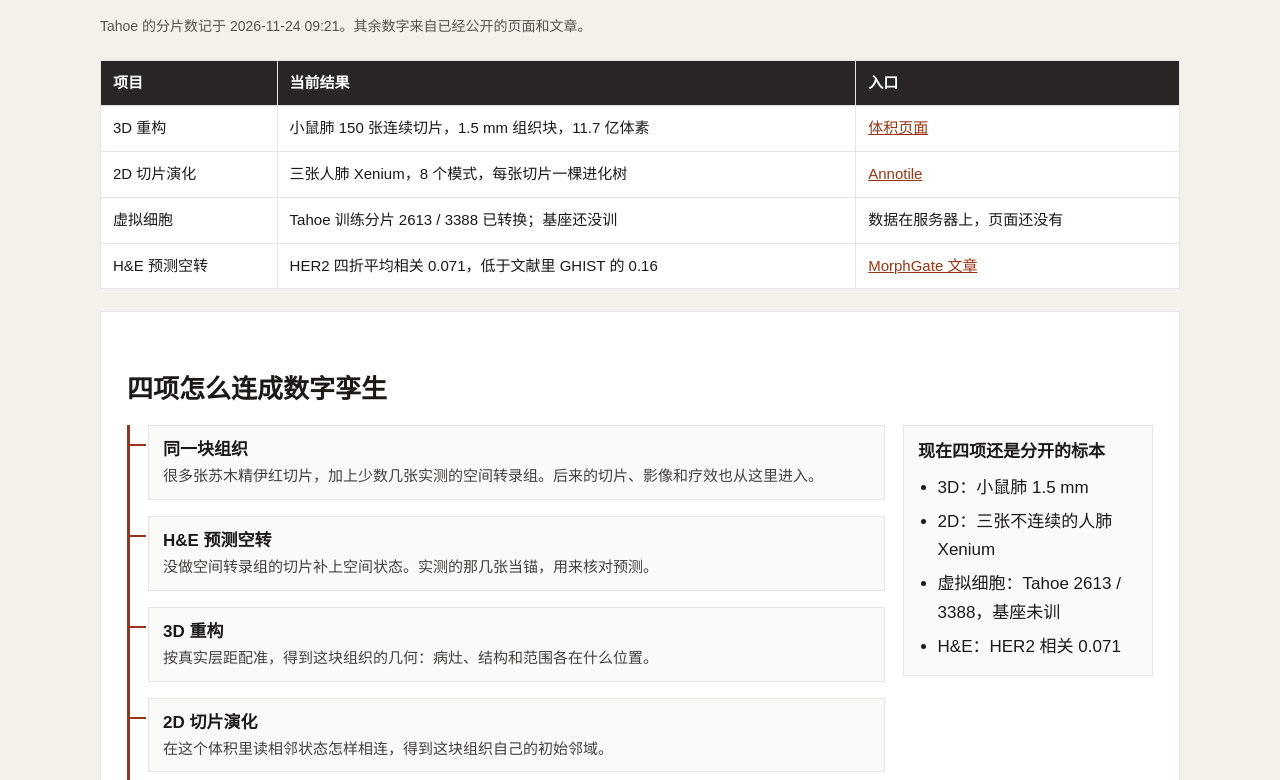
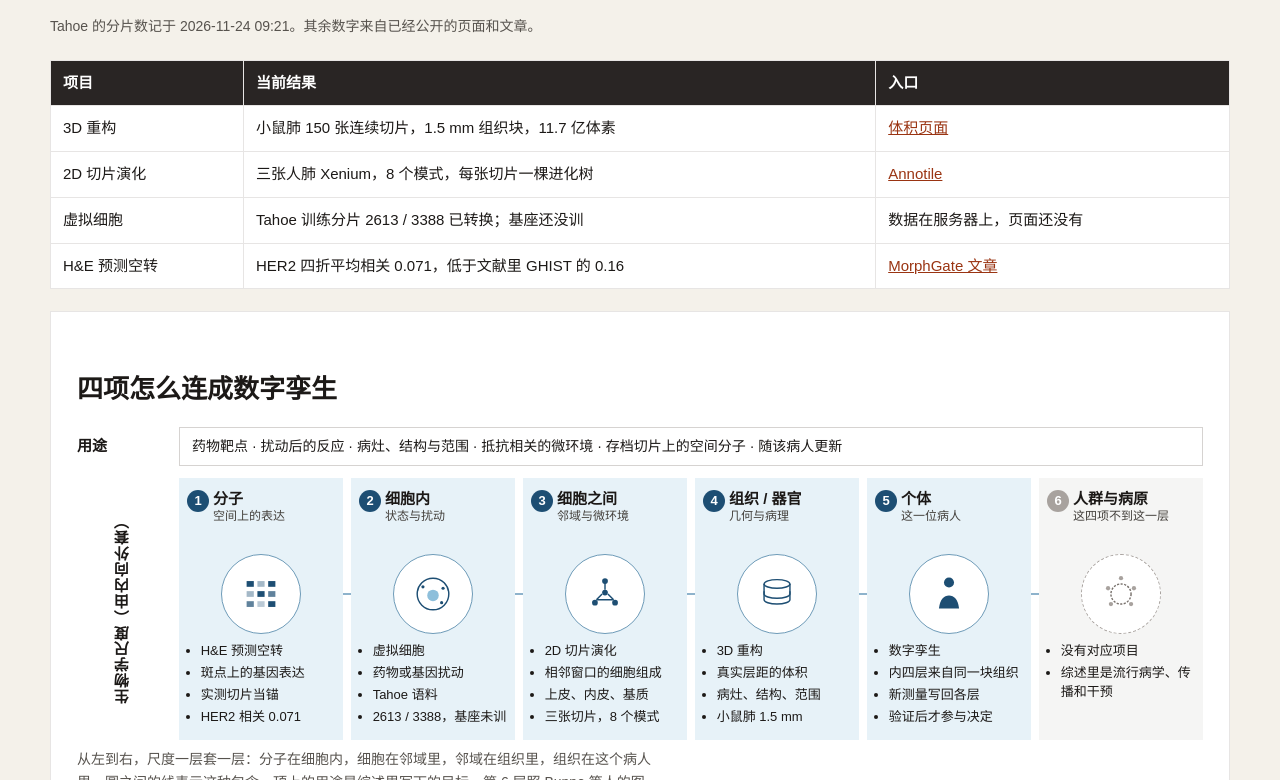
Before and after one commit to kainblue100/ongoing, a plain HTML site: page docs/index.html in a window 1280 px wide. Shown: the part 172-952 px from the top of the page. Drawn offline with Linux system fonts and the light colour scheme.

Commit message:
Draw the four projects on nested biological scales.
Co-authored-by: Cursor <cursoragent@cursor.com>

```diff
--- a/docs/index.html
+++ b/docs/index.html
@@ -7,7 +7,7 @@
 <style>
   :root { color-scheme: light; }
   body { margin: 0; background: #f4f1ea; color: #1c1917; font: 17px/1.65 "Source Han Sans SC", "Noto Sans SC", "Microsoft YaHei", sans-serif; }
-  main { max-width: 1080px; margin: 0 auto; padding: 48px 22px 88px; }
+  main { max-width: 1180px; margin: 0 auto; padding: 48px 22px 88px; }
   h1 { font-size: 36px; line-height: 1.2; margin: 0 0 10px; }
   h2 { font-size: 26px; margin: 48px 0 8px; }
   h3 { font-size: 15px; letter-spacing: 0.04em; margin: 18px 0 4px; color: #9a3412; }
@@ -20,21 +20,32 @@
   th { background: #292524; color: white; font-weight: 600; }
   section { background: white; border: 1px solid #e7e5e4; padding: 8px 26px 22px; margin-top: 22px; }
   .num { font-variant-numeric: tabular-nums; }
-  .twin-grid { display: grid; grid-template-columns: minmax(0, 1fr) 250px; gap: 18px; align-items: start; margin: 14px 0 8px; }
-  .flow { list-style: none; margin: 0; padding: 0 0 0 18px; border-left: 3px solid #9a3412; }
-  .flow li { position: relative; border: 1px solid #e7e5e4; background: #fafaf9; padding: 10px 14px; margin: 0 0 16px; }
-  .flow li:last-child { margin-bottom: 0; }
-  .flow li::before { content: ""; position: absolute; left: -21px; top: 18px; width: 18px; height: 0; border-top: 2px solid #9a3412; }
-  .flow .k { display: block; font-weight: 600; }
-  .flow .d { display: block; font-size: 15px; color: #44403c; }
-  .flow .join { background: white; }
-  .flow .loop { border-color: #9a3412; background: white; }
-  .now { border: 1px solid #e7e5e4; padding: 12px 14px 8px; background: #fafaf9; }
-  .now p { margin: 0 0 8px; font-weight: 600; }
-  .now ul { margin: 0; padding-left: 1.15em; }
-  .now li { margin: 0 0 6px; }
+  .scales { margin: 16px 0 8px; }
+  .scales-top { display: grid; grid-template-columns: 92px minmax(0, 1fr); gap: 10px; align-items: center; margin-bottom: 12px; }
+  .scales-top-k { font-weight: 600; font-size: 15px; }
+  .scales-top-bar { border: 1px solid #d6d3d1; background: white; padding: 8px 12px; font-size: 14px; line-height: 1.5; }
+  .scales-body { display: grid; grid-template-columns: 92px minmax(0, 1fr); gap: 10px; }
+  .scales-axis { writing-mode: vertical-rl; transform: rotate(180deg); display: grid; place-items: center; font-weight: 600; font-size: 15px; letter-spacing: 0.06em; }
+  .scales-row { --head: 58px; --icon: 78px; position: relative; display: grid; grid-template-columns: repeat(6, minmax(0, 1fr)); gap: 8px; }
+  .scales-row::before { content: ""; position: absolute; z-index: 0; left: 8%; right: 8%; top: calc(12px + var(--head) + 6px + var(--icon) / 2); height: 2px; background: #8eb3cc; }
+  .col { position: relative; z-index: 1; background: #e7f2f8; padding: 12px 8px 10px; min-width: 0; }
+  .col header { height: var(--head); display: grid; grid-template-columns: 22px minmax(0, 1fr); gap: 4px; align-items: start; }
+  .col .n { width: 22px; height: 22px; border-radius: 50%; background: #1d4e73; color: white; font-size: 13px; line-height: 22px; text-align: center; font-weight: 600; }
+  .col .t { font-weight: 600; font-size: 15px; line-height: 1.25; }
+  .col .t small { display: block; font-weight: 400; color: #44403c; font-size: 12px; }
+  .col .icon { width: var(--icon); height: var(--icon); margin: 6px auto 8px; border-radius: 50%; background: white; border: 1.5px solid #6e9bb8; display: grid; place-items: center; position: relative; z-index: 1; }
+  .col ul { margin: 0; padding-left: 1.05em; font-size: 13px; line-height: 1.45; }
+  .col li { margin: 0 0 3px; }
+  .col.out { background: #f5f5f4; }
+  .col.out .n { background: #a8a29e; }
+  .col.out .icon { border-style: dashed; border-color: #a8a29e; }
   .rail { margin: 4px 0 0; font-size: 14px; color: #57534e; }
-  @media (max-width: 760px) { .twin-grid { grid-template-columns: 1fr; } }
+  @media (max-width: 800px) {
+    .scales-top, .scales-body { grid-template-columns: 1fr; }
+    .scales-axis { writing-mode: horizontal-tb; transform: none; justify-content: start; margin-bottom: 6px; }
+    .scales-scroll { overflow-x: auto; }
+    .scales-row { min-width: 980px; }
+  }
 </style>
 </head>
 <body>
@@ -55,32 +66,55 @@
 
 <section id="twin">
 <h2>四项怎么连成数字孪生</h2>
-<figure class="twin-grid">
-<ol class="flow" aria-label="从同一块组织走到可更新的数字孪生">
-<li><span class="k">同一块组织</span><span class="d">很多张苏木精伊红切片，加上少数几张实测的空间转录组。后来的切片、影像和疗效也从这里进入。</span></li>
-<li><span class="k">H&amp;E 预测空转</span><span class="d">没做空间转录组的切片补上空间状态。实测的那几张当锚，用来核对预测。</span></li>
-<li><span class="k">3D 重构</span><span class="d">按真实层距配准，得到这块组织的几何：病灶、结构和范围各在什么位置。</span></li>
-<li><span class="k">2D 切片演化</span><span class="d">在这个体积里读相邻状态怎样相连，得到这块组织自己的初始邻域。</span></li>
-<li><span class="k">虚拟细胞</span><span class="d">对每个状态做药物或基因扰动，预测细胞下一步变成什么。</span></li>
-<li class="join"><span class="k">组织尺度的反应</span><span class="d">这些细胞待在测到的邻域里一起变。这一层要等上面四步用上同一块组织之后才出现。</span></li>
-<li class="loop"><span class="k">和后来的测量比较</span><span class="d">新的切片、影像或疗效写回上面每一步。对得上，模型留下；对不上，就改预测和模拟。这一圈更新做起来，才是数字孪生。</span></li>
-</ol>
-<aside class="now">
-<p>现在四项还是分开的标本</p>
-<ul>
-<li>3D：小鼠肺 1.5 mm</li>
-<li>2D：三张不连续的人肺 Xenium</li>
-<li>虚拟细胞：Tahoe 2613 / 3388，基座未训</li>
-<li>H&amp;E：HER2 相关 0.071</li>
-</ul>
-</aside>
+<figure class="scales">
+<div class="scales-top">
+<div class="scales-top-k">用途</div>
+<div class="scales-top-bar">药物靶点 · 扰动后的反应 · 病灶、结构与范围 · 抵抗相关的微环境 · 存档切片上的空间分子 · 随该病人更新</div>
+</div>
+<div class="scales-body">
+<div class="scales-axis">生物学尺度（由内向外套）</div>
+<div class="scales-scroll">
+<div class="scales-row" aria-label="六个生物学尺度，以及四项工作落在哪一层">
+<article class="col">
+<header><span class="n">1</span><span class="t">分子<small>空间上的表达</small></span></header>
+<div class="icon" aria-hidden="true"><svg width="46" height="46" viewBox="0 0 64 64"><g fill="#1d4e73"><rect x="12" y="14" width="10" height="8"/><rect x="27" y="14" width="10" height="8" opacity=".4"/><rect x="42" y="14" width="10" height="8"/><rect x="12" y="28" width="10" height="8" opacity=".4"/><rect x="27" y="28" width="10" height="8"/><rect x="42" y="28" width="10" height="8" opacity=".7"/><rect x="12" y="42" width="10" height="8" opacity=".7"/><rect x="27" y="42" width="10" height="8" opacity=".3"/><rect x="42" y="42" width="10" height="8"/></g></svg></div>
+<ul><li>H&amp;E 预测空转</li><li>斑点上的基因表达</li><li>实测切片当锚</li><li>HER2 相关 0.071</li></ul>
+</article>
+<article class="col">
+<header><span class="n">2</span><span class="t">细胞内<small>状态与扰动</small></span></header>
+<div class="icon" aria-hidden="true"><svg width="46" height="46" viewBox="0 0 64 64"><circle cx="32" cy="32" r="22" fill="none" stroke="#1d4e73" stroke-width="2"/><circle cx="32" cy="34" r="8" fill="#8ebfdb"/><circle cx="18" cy="22" r="2.2" fill="#1d4e73"/><circle cx="46" cy="24" r="2.2" fill="#1d4e73"/><circle cx="44" cy="44" r="2.2" fill="#1d4e73"/></svg></div>
+<ul><li>虚拟细胞</li><li>药物或基因扰动</li><li>Tahoe 语料</li><li>2613 / 3388，基座未训</li></ul>
+</article>
+<article class="col">
+<header><span class="n">3</span><span class="t">细胞之间<small>邻域与微环境</small></span></header>
+<div class="icon" aria-hidden="true"><svg width="46" height="46" viewBox="0 0 64 64"><g fill="none" stroke="#1d4e73" stroke-width="2"><path d="M32 16v10M20 40l8-8M44 40l-8-8M20 40h24"/></g><g fill="#1d4e73"><circle cx="32" cy="14" r="4"/><circle cx="32" cy="30" r="4"/><circle cx="18" cy="44" r="4"/><circle cx="46" cy="44" r="4"/></g></svg></div>
+<ul><li>2D 切片演化</li><li>相邻窗口的细胞组成</li><li>上皮、内皮、基质</li><li>三张切片，8 个模式</li></ul>
+</article>
+<article class="col">
+<header><span class="n">4</span><span class="t">组织 / 器官<small>几何与病理</small></span></header>
+<div class="icon" aria-hidden="true"><svg width="46" height="46" viewBox="0 0 64 64"><g fill="none" stroke="#1d4e73" stroke-width="2"><ellipse cx="32" cy="18" rx="18" ry="6"/><path d="M14 18v14c0 3.3 8 6 18 6s18-2.7 18-6V18"/><path d="M14 28v12c0 3.3 8 6 18 6s18-2.7 18-6V28"/></g></svg></div>
+<ul><li>3D 重构</li><li>真实层距的体积</li><li>病灶、结构、范围</li><li>小鼠肺 1.5 mm</li></ul>
+</article>
+<article class="col">
+<header><span class="n">5</span><span class="t">个体<small>这一位病人</small></span></header>
+<div class="icon" aria-hidden="true"><svg width="46" height="46" viewBox="0 0 64 64"><circle cx="32" cy="16" r="7" fill="#1d4e73"/><path d="M18 52c1.5-13 7-18 14-18s12.5 5 14 18" fill="#1d4e73"/></svg></div>
+<ul><li>数字孪生</li><li>内四层来自同一块组织</li><li>新测量写回各层</li><li>验证后才参与决定</li></ul>
+</article>
+<article class="col out">
+<header><span class="n">6</span><span class="t">人群与病原<small>这四项不到这一层</small></span></header>
+<div class="icon" aria-hidden="true"><svg width="46" height="46" viewBox="0 0 64 64"><circle cx="32" cy="32" r="14" fill="none" stroke="#78716c" stroke-width="2" stroke-dasharray="3 2"/><g fill="#a8a29e"><circle cx="32" cy="10" r="3"/><circle cx="50" cy="24" r="3"/><circle cx="46" cy="46" r="3"/><circle cx="18" cy="46" r="3"/><circle cx="14" cy="24" r="3"/></g></svg></div>
+<ul><li>没有对应项目</li><li>综述里是流行病学、传播和干预</li></ul>
+</article>
+</div>
+</div>
+</div>
 </figure>
-<p class="rail">左侧竖线是更新回路，新测量沿它写回上面每一步。</p>
+<p class="rail">从左到右，尺度一层套一层：分子在细胞内，细胞在邻域里，邻域在组织里，组织在这个病人里。圆之间的线表示这种包含。顶上的用途是综述里写下的目标。第 6 层照 Bunne 等人的图留着，这四项没有放到那一层。测量时的顺序是另一件事：先把切片配准成体积，再在体积里读邻域。</p>
 <p>Tan 等人 2026 年的综述把肿瘤数字孪生写成一架梯子：虚拟细胞，虚拟敲除或过表达，虚拟类器官，虚拟病人。前两级是零件，用来表示细胞、模拟基因扰动。后两级才靠近孪生：类器官把三维的肿瘤微环境建出来，虚拟病人则随这个人的新数据更新，并用来试治疗。他们同时写明工程上的严格定义：虚拟模型和活的对象之间要有持续的双向数据联系。只建一次、或偶尔改一次的，叫做数字影子。</p>
 <p>Kemkar 等人 2024 年引用美国国家科学院的定义，把孪生要模仿的东西收成三件：结构、这个结构所处的环境、以及行为。模型用实物新来的数据更新，预测要能参与决定。他们提出的接法是：细胞尺度的信号模型告诉每个细胞怎么反应，多智能体再把这些细胞放进该病人自己的微环境里，推出组织尺度随时间的变化。用到临床决定之前，还要做验证、确认和不确定性量化。</p>
 <p>四项就按这三件事接。H&amp;E 预测空转负责可扩展的观测：医院里大量存档的是染色切片，空间转录组贵，也覆盖不了旧切片，所以用少数实测切片当锚，把空间状态补到其余切片上。3D 重构负责结构，按真实层距把这些状态配准成一块体积。2D 切片演化负责环境里的空间关系，读出这块体积上哪些状态相邻、轨迹从哪里长出来。虚拟细胞负责行为，给出药物或基因扰动之后细胞状态怎么转移。四步用的是同一块组织时，细胞才能在测到的邻域里一起变，这就是从虚拟细胞走到虚拟类器官的那一层。类器官再被后来的切片、影像和疗效改写，才走到虚拟病人。</p>
 <p>这一圈现在还没有合上。小鼠的 1.5 mm 体积、三张不连续的人肺 Xenium、Tahoe 语料和 HER2 染色切片来自不同标本。换成同一块人肺癌组织上的这四类测量，并且新测量能改回模型之后，才开始是这个病人的数字孪生。验证和不确定性还没有做，所以还不能拿来选药。</p>
-<p class="when">Tan 等，Biomedicines，2026，<a href="https://www.mdpi.com/2227-9059/14/11/2689">14(11):2689</a>。Kemkar 等，Frontiers in Physiology，2024，<a href="https://doi.org/10.3389/fphys.2024.1473125">10.3389/fphys.2024.1473125</a>。</p>
+<p class="when">尺度分法来自 Bunne 等，Cell，2024，<a href="https://doi.org/10.1016/j.cell.2024.11.015">10.1016/j.cell.2024.11.015</a>。Tan 等，Biomedicines，2026，<a href="https://www.mdpi.com/2227-9059/14/11/2689">14(11):2689</a>。Kemkar 等，Frontiers in Physiology，2024，<a href="https://doi.org/10.3389/fphys.2024.1473125">10.3389/fphys.2024.1473125</a>。</p>
 </section>
 
 <section id="volume">
```
